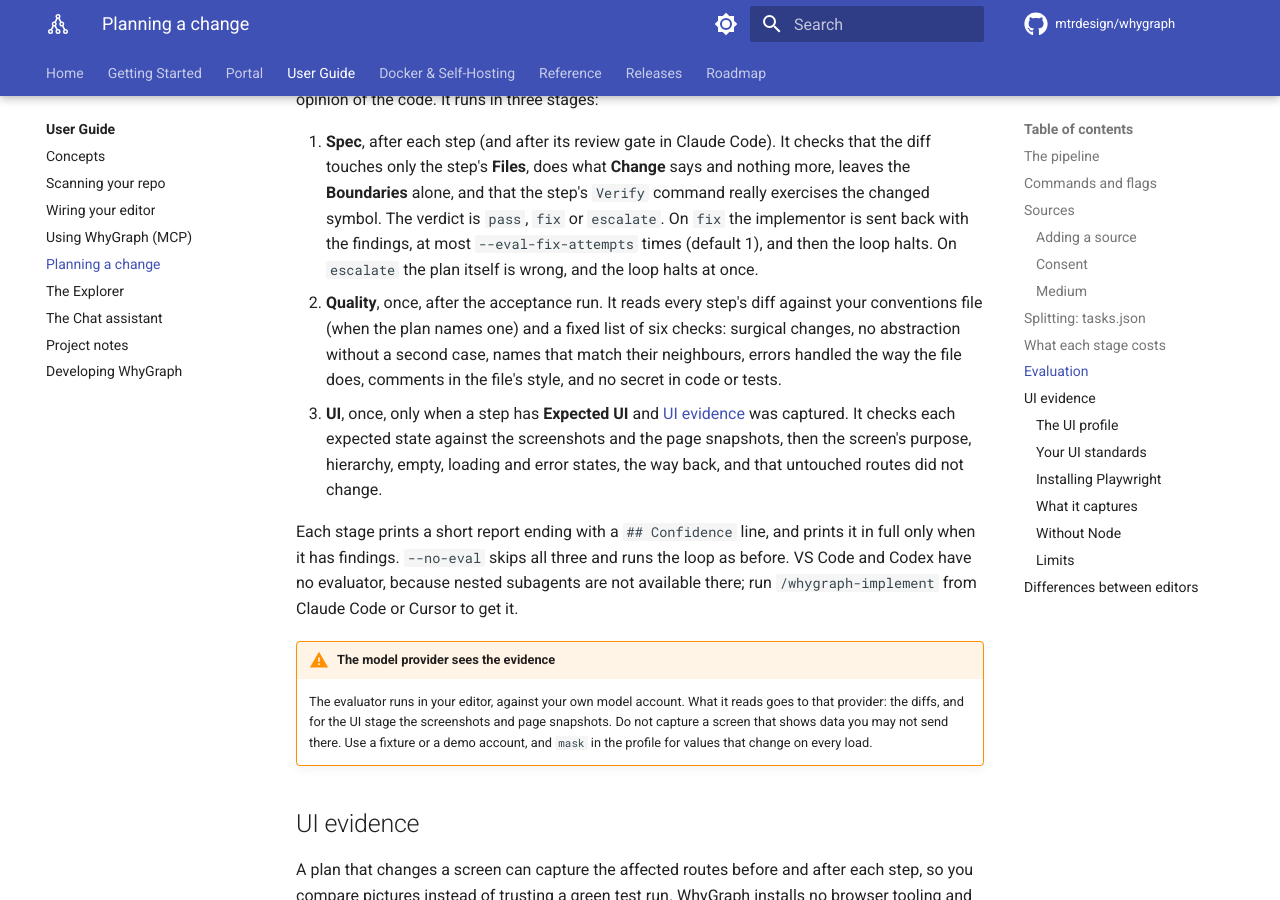
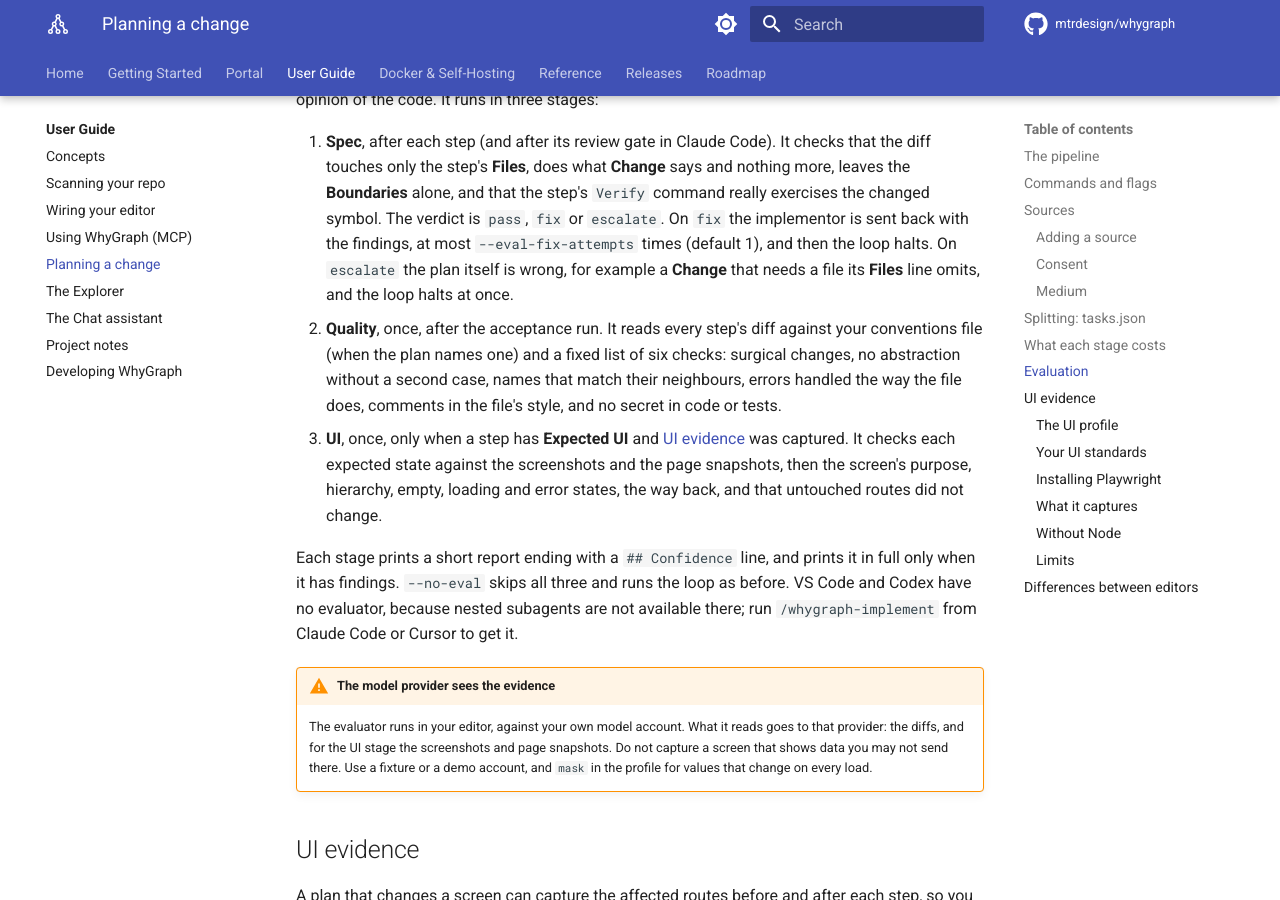
Before and after one commit to mtrdesign/whygraph, an MkDocs documentation site: the page built from docs/guide/planning.md, in a window 1280 px wide and 900 px high, scrolled down 6744 px. Built offline with MkDocs 1.6.1 and Material for MkDocs 9.7.7, drawn with Linux system fonts in a browser that asks for light colours; comment, search, counter and statistics services are not loaded.

```diff
--- a/docs/guide/planning.md
+++ b/docs/guide/planning.md
@@ -225,7 +225,8 @@ code. It runs in three stages:
    **Boundaries** alone, and that the step's `Verify` command really exercises the changed symbol.
    The verdict is `pass`, `fix` or `escalate`. On `fix` the implementor is sent back with the findings,
    at most `--eval-fix-attempts` times (default 1), and then the loop halts. On `escalate` the plan
-   itself is wrong, and the loop halts at once.
+   itself is wrong, for example a **Change** that needs a file its **Files** line omits, and the loop
+   halts at once.
 2. **Quality**, once, after the acceptance run. It reads every step's diff against your conventions
    file (when the plan names one) and a fixed list of six checks: surgical changes, no abstraction
    without a second case, names that match their neighbours, errors handled the way the file does,
```
Also changed, not shown: src/whygraph/assets/claude-code/agents/evaluator.md (+4 -2 lines), src/whygraph/assets/claude-code/skills/whygraph-implement/SKILL.md (+1 -1 lines), src/whygraph/assets/cursor/agents/evaluator.md (+4 -2 lines), src/whygraph/assets/cursor/skills/whygraph-implement/SKILL.md (+1 -1 lines), 1 other file.
